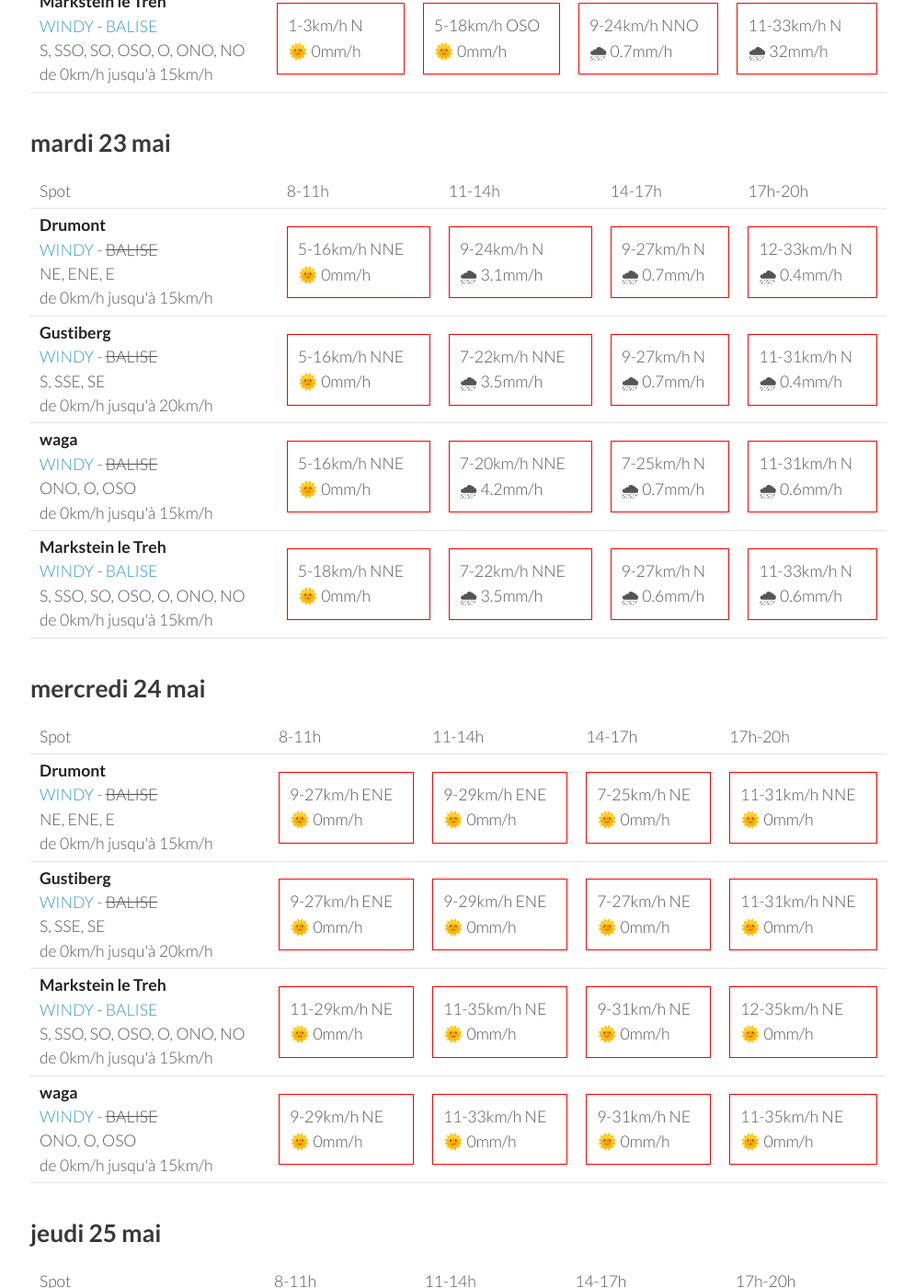
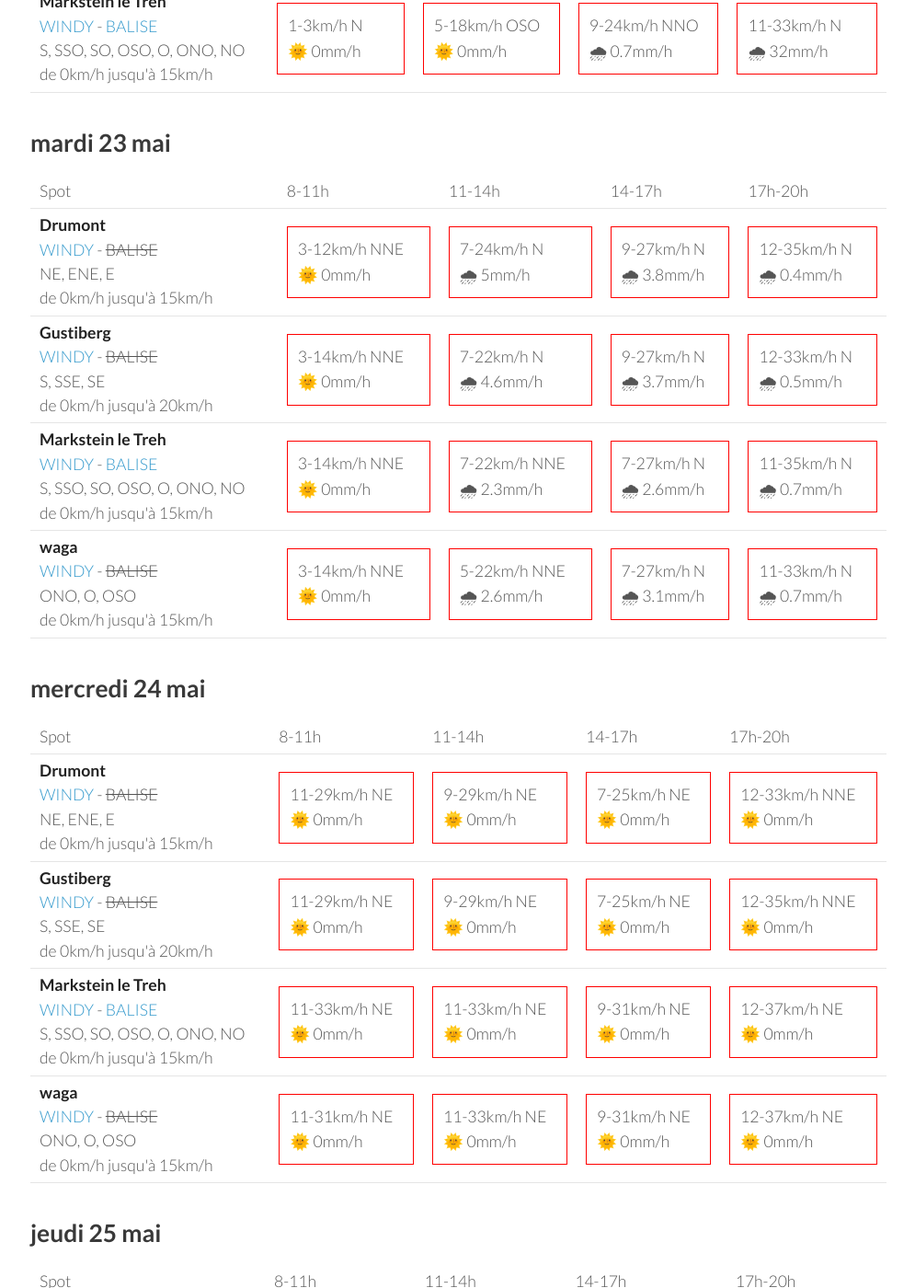
Before and after one commit to parapente-dans-le-nord/parapente-dans-le-nord.github.io, a Jekyll site: the page built from vosges.markdown, in a window 1280 px wide and 1400 px high, scrolled down 1325 px. Shown: the whole window at 92% size, without its empty margins (25-1020 px from the left). Built offline with Jekyll 4.4.1, drawn with Linux system fonts in a browser that asks for light colours; some of the changed text lies outside the part shown.

Commit message:
update index.markdown

```diff
--- a/vosges.markdown
+++ b/vosges.markdown
@@ -132,40 +132,40 @@ page mise à jour le dimanche 21 mai 13:16
 <tr>
         <td><strong>Drumont</strong><br><a href="https://windy.com/47.898/6.919?47.687,6.919,9,m:eYYagmG">WINDY</a> - <span class="no-balise"> BALISE </span><br> <span class="vent-favorable">NE, ENE, E</span><br><span class="force-vent">de 0km/h jusqu'à 15km/h</span> </td>
 
-            <td><div class="not-flyable"><p>5-16km/h NNE</p><p>🌞 0mm/h</p></div></td>
-            <td><div class="not-flyable"><p>9-24km/h N</p><p>🌧 3.1mm/h</p></div></td>
-            <td><div class="not-flyable"><p>9-27km/h N</p><p>🌧 0.7mm/h</p></div></td>
-            <td><div class="not-flyable"><p>12-33km/h N</p><p>🌧 0.4mm/h</p></div></td>
+            <td><div class="not-flyable"><p>3-12km/h NNE</p><p>🌞 0mm/h</p></div></td>
+            <td><div class="not-flyable"><p>7-24km/h N</p><p>🌧 5mm/h</p></div></td>
+            <td><div class="not-flyable"><p>9-27km/h N</p><p>🌧 3.8mm/h</p></div></td>
+            <td><div class="not-flyable"><p>12-35km/h N</p><p>🌧 0.4mm/h</p></div></td>
 
 
     </tr>
 <tr>
         <td><strong>Gustiberg</strong><br><a href="https://windy.com/47.894/6.934?47.891,6.934,15,m:eYYagmI">WINDY</a> - <span class="no-balise"> BALISE </span><br> <span class="vent-favorable">S, SSE, SE</span><br><span class="force-vent">de 0km/h jusqu'à 20km/h</span> </td>
 
-            <td><div class="not-flyable"><p>5-16km/h NNE</p><p>🌞 0mm/h</p></div></td>
-            <td><div class="not-flyable"><p>7-22km/h NNE</p><p>🌧 3.5mm/h</p></div></td>
-            <td><div class="not-flyable"><p>9-27km/h N</p><p>🌧 0.7mm/h</p></div></td>
-            <td><div class="not-flyable"><p>11-31km/h N</p><p>🌧 0.4mm/h</p></div></td>
+            <td><div class="not-flyable"><p>3-14km/h NNE</p><p>🌞 0mm/h</p></div></td>
+            <td><div class="not-flyable"><p>7-22km/h N</p><p>🌧 4.6mm/h</p></div></td>
+            <td><div class="not-flyable"><p>9-27km/h N</p><p>🌧 3.7mm/h</p></div></td>
+            <td><div class="not-flyable"><p>12-33km/h N</p><p>🌧 0.5mm/h</p></div></td>
+
+
+    </tr>
+<tr>
+        <td><strong>Markstein le Treh</strong><br><a href="https://windy.com/47.926/7.012?47.505,7.012,8,m:eY1agmQ">WINDY</a> - <span class=""><a href="http://www.balisemeteo.com/balise.php?idBalise=136">BALISE</a> </span><br> <span class="vent-favorable">S, SSO, SO, OSO, O, ONO, NO</span><br><span class="force-vent">de 0km/h jusqu'à 15km/h</span> </td>
+
+            <td><div class="not-flyable"><p>3-14km/h NNE</p><p>🌞 0mm/h</p></div></td>
+            <td><div class="not-flyable"><p>7-22km/h NNE</p><p>🌧 2.3mm/h</p></div></td>
+            <td><div class="not-flyable"><p>7-27km/h N</p><p>🌧 2.6mm/h</p></div></td>
+            <td><div class="not-flyable"><p>11-35km/h N</p><p>🌧 0.7mm/h</p></div></td>
 
 
     </tr>
 <tr>
         <td><strong>waga</strong><br><a href="https://windy.com/47.903/6.996?47.900,6.983,15">WINDY</a> - <span class="no-balise"> BALISE </span><br> <span class="vent-favorable">ONO, O, OSO</span><br><span class="force-vent">de 0km/h jusqu'à 15km/h</span> </td>
 
-            <td><div class="not-flyable"><p>5-16km/h NNE</p><p>🌞 0mm/h</p></div></td>
-            <td><div class="not-flyable"><p>7-20km/h NNE</p><p>🌧 4.2mm/h</p></div></td>
-            <td><div class="not-flyable"><p>7-25km/h N</p><p>🌧 0.7mm/h</p></div></td>
-            <td><div class="not-flyable"><p>11-31km/h N</p><p>🌧 0.6mm/h</p></div></td>
-
-
-    </tr>
-<tr>
-        <td><strong>Markstein le Treh</strong><br><a href="https://windy.com/47.926/7.012?47.505,7.012,8,m:eY1agmQ">WINDY</a> - <span class=""><a href="http://www.balisemeteo.com/balise.php?idBalise=136">BALISE</a> </span><br> <span class="vent-favorable">S, SSO, SO, OSO, O, ONO, NO</span><br><span class="force-vent">de 0km/h jusqu'à 15km/h</span> </td>
-
-            <td><div class="not-flyable"><p>5-18km/h NNE</p><p>🌞 0mm/h</p></div></td>
-            <td><div class="not-flyable"><p>7-22km/h NNE</p><p>🌧 3.5mm/h</p></div></td>
-            <td><div class="not-flyable"><p>9-27km/h N</p><p>🌧 0.6mm/h</p></div></td>
-            <td><div class="not-flyable"><p>11-33km/h N</p><p>🌧 0.6mm/h</p></div></td>
+            <td><div class="not-flyable"><p>3-14km/h NNE</p><p>🌞 0mm/h</p></div></td>
+            <td><div class="not-flyable"><p>5-22km/h NNE</p><p>🌧 2.6mm/h</p></div></td>
+            <td><div class="not-flyable"><p>7-27km/h N</p><p>🌧 3.1mm/h</p></div></td>
+            <td><div class="not-flyable"><p>11-33km/h N</p><p>🌧 0.7mm/h</p></div></td>
 
 
     </tr>
@@ -188,40 +188,40 @@ page mise à jour le dimanche 21 mai 13:16
 <tr>
         <td><strong>Drumont</strong><br><a href="https://windy.com/47.898/6.919?47.687,6.919,9,m:eYYagmG">WINDY</a> - <span class="no-balise"> BALISE </span><br> <span class="vent-favorable">NE, ENE, E</span><br><span class="force-vent">de 0km/h jusqu'à 15km/h</span> </td>
 
-            <td><div class="not-flyable"><p>9-27km/h ENE</p><p>🌞 0mm/h</p></div></td>
-            <td><div class="not-flyable"><p>9-29km/h ENE</p><p>🌞 0mm/h</p></div></td>
+            <td><div class="not-flyable"><p>11-29km/h NE</p><p>🌞 0mm/h</p></div></td>
+            <td><div class="not-flyable"><p>9-29km/h NE</p><p>🌞 0mm/h</p></div></td>
             <td><div class="not-flyable"><p>7-25km/h NE</p><p>🌞 0mm/h</p></div></td>
-            <td><div class="not-flyable"><p>11-31km/h NNE</p><p>🌞 0mm/h</p></div></td>
+            <td><div class="not-flyable"><p>12-33km/h NNE</p><p>🌞 0mm/h</p></div></td>
 
 
     </tr>
 <tr>
         <td><strong>Gustiberg</strong><br><a href="https://windy.com/47.894/6.934?47.891,6.934,15,m:eYYagmI">WINDY</a> - <span class="no-balise"> BALISE </span><br> <span class="vent-favorable">S, SSE, SE</span><br><span class="force-vent">de 0km/h jusqu'à 20km/h</span> </td>
 
-            <td><div class="not-flyable"><p>9-27km/h ENE</p><p>🌞 0mm/h</p></div></td>
-            <td><div class="not-flyable"><p>9-29km/h ENE</p><p>🌞 0mm/h</p></div></td>
-            <td><div class="not-flyable"><p>7-27km/h NE</p><p>🌞 0mm/h</p></div></td>
-            <td><div class="not-flyable"><p>11-31km/h NNE</p><p>🌞 0mm/h</p></div></td>
+            <td><div class="not-flyable"><p>11-29km/h NE</p><p>🌞 0mm/h</p></div></td>
+            <td><div class="not-flyable"><p>9-29km/h NE</p><p>🌞 0mm/h</p></div></td>
+            <td><div class="not-flyable"><p>7-25km/h NE</p><p>🌞 0mm/h</p></div></td>
+            <td><div class="not-flyable"><p>12-35km/h NNE</p><p>🌞 0mm/h</p></div></td>
 
 
     </tr>
 <tr>
         <td><strong>Markstein le Treh</strong><br><a href="https://windy.com/47.926/7.012?47.505,7.012,8,m:eY1agmQ">WINDY</a> - <span class=""><a href="http://www.balisemeteo.com/balise.php?idBalise=136">BALISE</a> </span><br> <span class="vent-favorable">S, SSO, SO, OSO, O, ONO, NO</span><br><span class="force-vent">de 0km/h jusqu'à 15km/h</span> </td>
 
-            <td><div class="not-flyable"><p>11-29km/h NE</p><p>🌞 0mm/h</p></div></td>
-            <td><div class="not-flyable"><p>11-35km/h NE</p><p>🌞 0mm/h</p></div></td>
+            <td><div class="not-flyable"><p>11-33km/h NE</p><p>🌞 0mm/h</p></div></td>
+            <td><div class="not-flyable"><p>11-33km/h NE</p><p>🌞 0mm/h</p></div></td>
             <td><div class="not-flyable"><p>9-31km/h NE</p><p>🌞 0mm/h</p></div></td>
-            <td><div class="not-flyable"><p>12-35km/h NE</p><p>🌞 0mm/h</p></div></td>
+            <td><div class="not-flyable"><p>12-37km/h NE</p><p>🌞 0mm/h</p></div></td>
 
 
     </tr>
 <tr>
         <td><strong>waga</strong><br><a href="https://windy.com/47.903/6.996?47.900,6.983,15">WINDY</a> - <span class="no-balise"> BALISE </span><br> <span class="vent-favorable">ONO, O, OSO</span><br><span class="force-vent">de 0km/h jusqu'à 15km/h</span> </td>
 
-            <td><div class="not-flyable"><p>9-29km/h NE</p><p>🌞 0mm/h</p></div></td>
+            <td><div class="not-flyable"><p>11-31km/h NE</p><p>🌞 0mm/h</p></div></td>
             <td><div class="not-flyable"><p>11-33km/h NE</p><p>🌞 0mm/h</p></div></td>
             <td><div class="not-flyable"><p>9-31km/h NE</p><p>🌞 0mm/h</p></div></td>
-            <td><div class="not-flyable"><p>11-35km/h NE</p><p>🌞 0mm/h</p></div></td>
+            <td><div class="not-flyable"><p>12-37km/h NE</p><p>🌞 0mm/h</p></div></td>
 
 
     </tr>
```
Also changed, not shown: other parts of vosges.markdown (+1 -1 lines).
